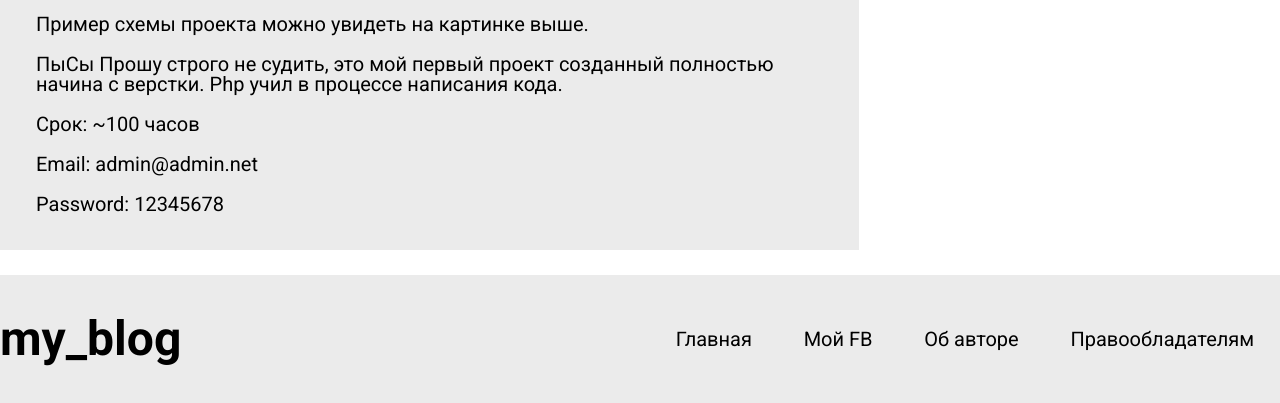
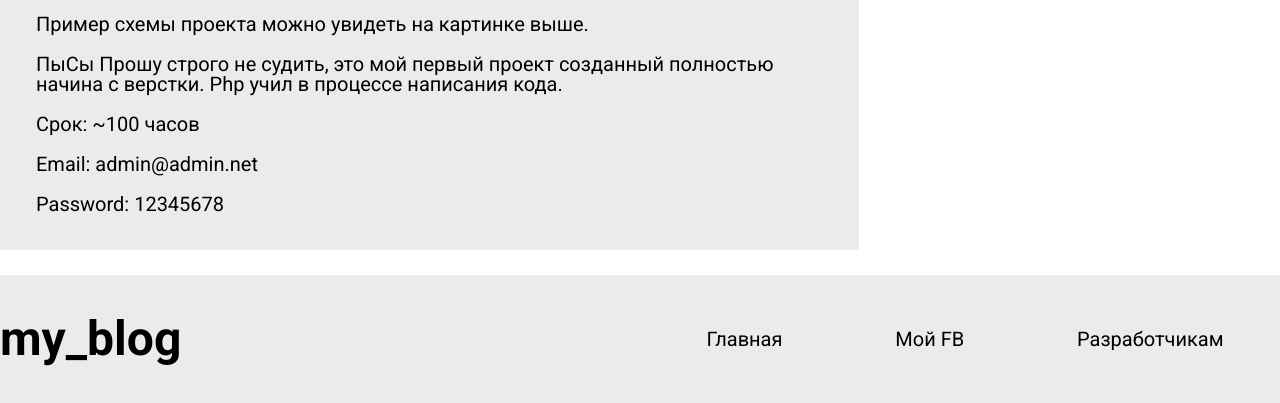
Before and after one commit to avyazovoi/my_blog, a PHP site: page /?about_site in a window 1280 px wide. Shown: the part 1646-2049 px from the top of the page. Run offline with PHP 8.4, Linux system fonts and the light colour scheme; data that the repository does not hold is empty.

Commit message:
edit link

```diff
--- a/includes/footer.php
+++ b/includes/footer.php
@@ -7,8 +7,7 @@
             <ul class="footer__menu">
                 <li><a href="/" class="footer__menu_link">Главная</a></li>
                 <li><a target="_blank" href="<?= $config['fb'] ?>" class="footer__menu_link">Мой FB</a></li>
-                <li><a href="/?about_me" class="footer__menu_link">Об авторе</a></li>
-                <li><a href="pages/about_me.php" class="footer__menu_link">Правообладателям</a></li>
+                <li><a href="/?about_site" class="header__menu_link">Разработчикам</a></li>
             </ul>
         </div>
     </div>
```
